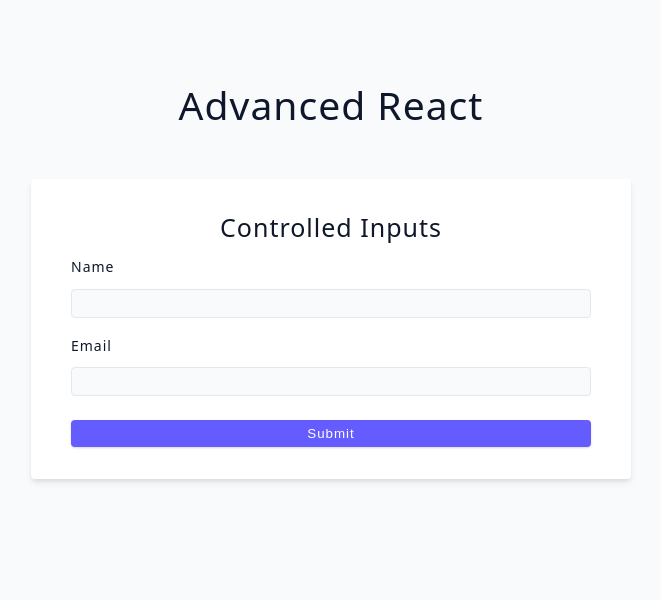
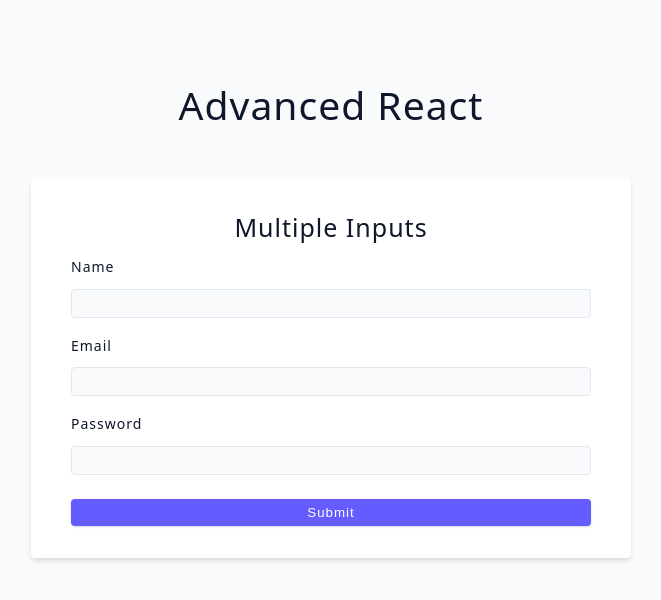
Before and after one commit to Levisogembo/react-advanced, a React (Vite) app: page / in a window 1280 px wide. Shown: the top 600 px of the page, without its empty margins (309-970 px from the left). Built offline with nearby package versions, Linux system fonts and the light colour scheme.

Commit message:
Implemented controlled inputs using forms

```diff
--- a/src/App.jsx
+++ b/src/App.jsx
@@ -1,4 +1,4 @@
-import Starter from './tutorial/06-forms/starter/01-controlled-inputs'
+import Starter from './tutorial/06-forms/starter/03-multiple-inputs'
 
 function App() {
   return (
--- a/src/tutorial/06-forms/starter/03-multiple-inputs.jsx
+++ b/src/tutorial/06-forms/starter/03-multiple-inputs.jsx
@@ -1,28 +1,54 @@
+import { useState } from 'react'
+
 const MultipleInputs = () => {
+  const [user, setUser] = useState({
+    name: '',
+    email: '',
+    password: ''
+  })
+
+  const handleChange = (e) => {
+
+    // console.log(e.target.value);
+    // console.log(e.target.name)
+    setUser({ ...user, [e.target.name]: e.target.value })
+  }
+
+  const handleSubmit = (e) => {
+    e.preventDefault()
+    console.log(user);
+    setUser({
+      name: '',
+      email: '',
+      password: ''
+    })
+    window.alert('Form submitted successfully')
+  }
+
   return (
     <div>
-      <form className='form'>
+      <form className='form' onSubmit={handleSubmit}>
         <h4>Multiple Inputs</h4>
         {/* name */}
         <div className='form-row'>
           <label htmlFor='name' className='form-label'>
             name
           </label>
-          <input type='text' className='form-input' id='name' />
+          <input type='text' className='form-input' name='name' id='name' value={user.name} onChange={handleChange} />
         </div>
         {/* email */}
         <div className='form-row'>
-          <label htmlFor='email' className='form-label'>
+          <label htmlFor='email' className='form-label' >
             Email
           </label>
-          <input type='email' className='form-input' id='email' />
+          <input type='email' className='form-input' name='email' id='email' value={user.email} onChange={handleChange} />
         </div>
         {/* email */}
         <div className='form-row'>
           <label htmlFor='password' className='form-label'>
             Password
           </label>
-          <input type='password' className='form-input' id='password' />
+          <input type='password' className='form-input' name='password' id='password' value={user.password} onChange={handleChange} />
         </div>
 
         <button type='submit' className='btn btn-block'>
```
Also changed, not shown: src/tutorial/06-forms/starter/02-user-challenge.jsx (+31 -2 lines).
